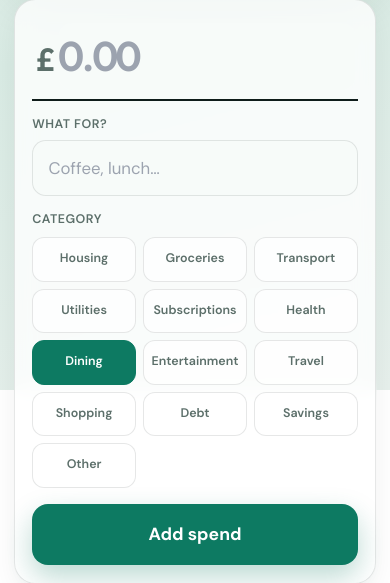
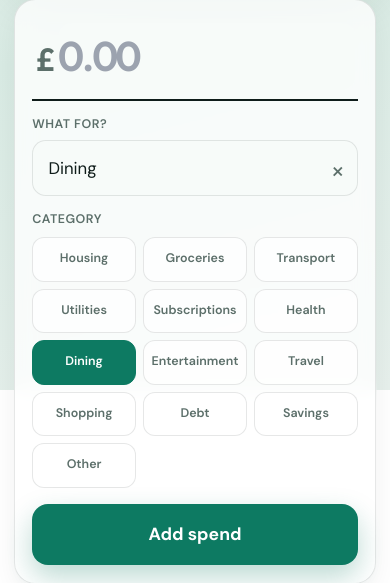
Before and after one commit to Ivaneres/loan-tracker, a Flask app: page /spending/daily in a window 390 px wide. Shown: the part 454-1037 px from the top of the page. Run offline with Flask 3, Linux system fonts and the light colour scheme; the visitor is signed in with stand-in values (Sample User, id 1); data that the repository does not hold is empty.

Commit message:
Pre-fill daily spend title from category with a clear button.
Makes logging quicker on mobile by defaulting "What for?" to the selected category and offering a large tap target to clear it.

Co-authored-by: Cursor <cursoragent@cursor.com>

```diff
--- a/static/daily_budget.js
+++ b/static/daily_budget.js
@@ -368,6 +368,25 @@
       btn.addEventListener('click', () => setPanel(btn.dataset.panel));
     });
 
+    const titleInput = $('db-title');
+    const titleClear = $('db-title-clear');
+    const setTitle = (value) => {
+      titleInput.value = value;
+      titleClear.classList.toggle('hidden', !value);
+    };
+    const categoryTitle = (category) => {
+      const label = String(category || '').replace(/_/g, ' ');
+      return label ? label.charAt(0).toUpperCase() + label.slice(1) : '';
+    };
+    titleInput.addEventListener('input', () => {
+      titleClear.classList.toggle('hidden', !titleInput.value);
+    });
+    titleClear.addEventListener('click', () => {
+      setTitle('');
+      titleInput.focus();
+    });
+    setTitle(categoryTitle($('db-category').value));
+
     const grid = $('db-cat-grid');
     if (grid) {
       grid.addEventListener('click', (ev) => {
@@ -376,6 +395,7 @@
         grid.querySelectorAll('.db-cat').forEach((b) => b.classList.remove('db-cat--selected'));
         btn.classList.add('db-cat--selected');
         $('db-category').value = btn.dataset.category;
+        setTitle(categoryTitle(btn.dataset.category));
       });
     }
 
@@ -405,7 +425,7 @@
         });
         applyStatus(data.status);
         $('db-amount').value = '';
-        $('db-title').value = '';
+        setTitle(categoryTitle($('db-category').value));
         $('db-amount').focus();
         flash('Logged', 'ok');
       } catch (e) {
--- a/static/style.css
+++ b/static/style.css
@@ -2355,7 +2355,8 @@ body.db-page {
     min-width: 0;
 }
 
-.db-field > span {
+.db-field > span,
+.db-field > label {
     display: block;
     font-size: 0.78rem;
     font-weight: 600;
@@ -2363,6 +2364,41 @@ body.db-page {
     margin-bottom: 0.35rem;
     text-transform: uppercase;
     letter-spacing: 0.04em;
+}
+
+.db-title-input-wrap {
+    position: relative;
+}
+
+.db-title-input-wrap input {
+    padding-right: 3.25rem;
+}
+
+.db-title-clear {
+    position: absolute;
+    top: 50%;
+    right: 0.2rem;
+    width: 2.75rem;
+    height: 2.75rem;
+    transform: translateY(-50%);
+    border: 0;
+    border-radius: 0.7rem;
+    background: transparent;
+    color: var(--db-muted);
+    font-size: 1.6rem;
+    line-height: 1;
+    cursor: pointer;
+    touch-action: manipulation;
+}
+
+.db-title-clear:hover,
+.db-title-clear:focus-visible {
+    background: rgba(15, 118, 110, 0.1);
+    color: var(--db-ink);
+}
+
+.db-title-clear.hidden {
+    display: none;
 }
 
 .db-field input,
--- a/templates/daily_budget.html
+++ b/templates/daily_budget.html
@@ -49,10 +49,13 @@
                     <span class="db-entry-currency">£</span>
                     <input id="db-amount" class="db-entry-amount" type="text" inputmode="decimal" placeholder="0.00" required aria-label="Amount">
                 </label>
-                <label class="db-field">
-                    <span>What for?</span>
-                    <input id="db-title" type="text" maxlength="200" placeholder="Coffee, lunch…" required>
-                </label>
+                <div class="db-field">
+                    <label for="db-title">What for?</label>
+                    <div class="db-title-input-wrap">
+                        <input id="db-title" type="text" maxlength="200" value="Dining" placeholder="Coffee, lunch…" required>
+                        <button type="button" id="db-title-clear" class="db-title-clear" aria-label="Clear what for">×</button>
+                    </div>
+                </div>
                 <fieldset class="db-cats">
                     <legend>Category</legend>
                     <div class="db-cat-grid" id="db-cat-grid">
```
